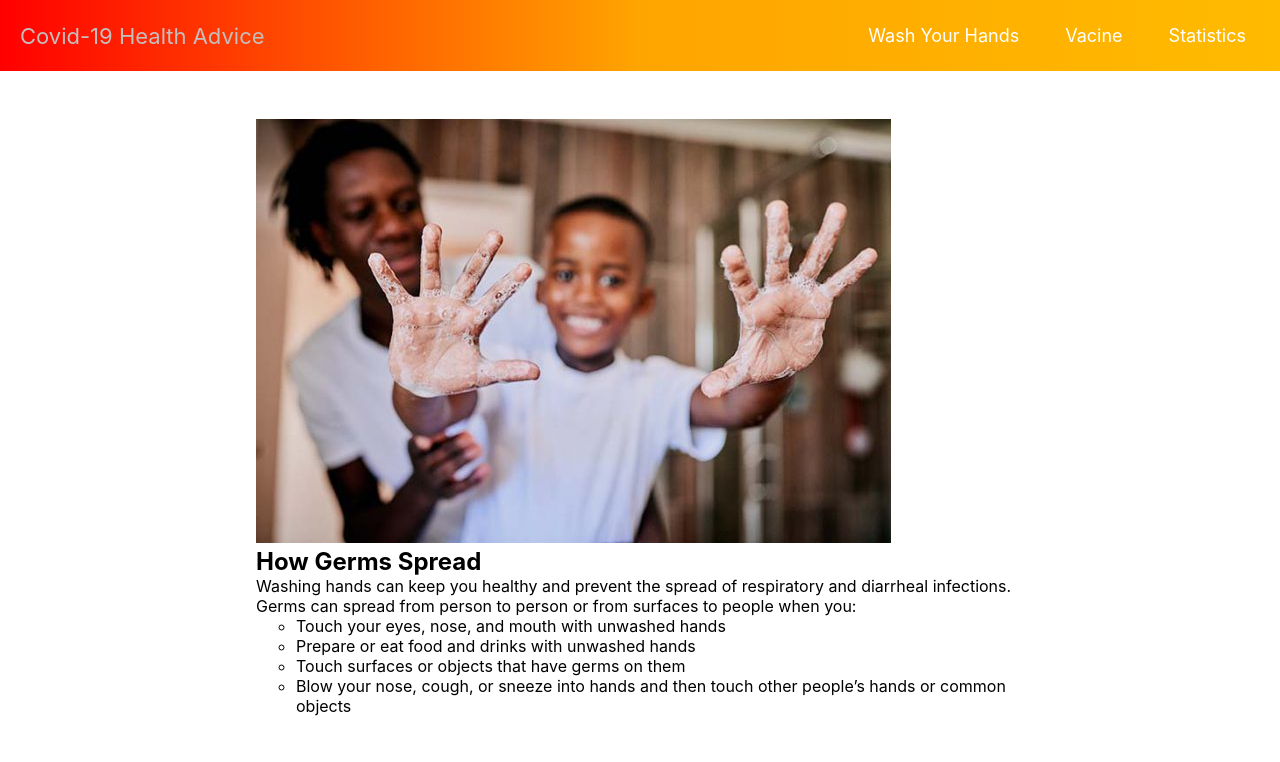
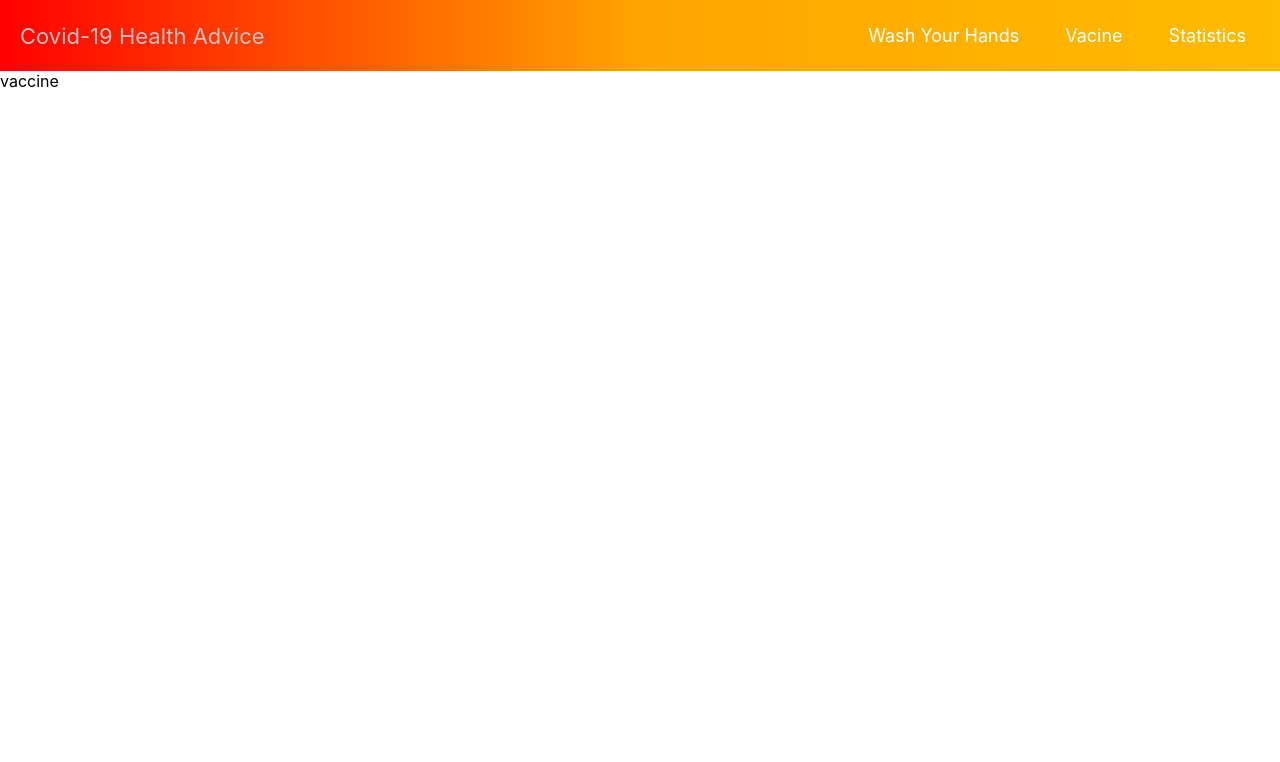
Before and after one commit to ebirdyx/wd-covid19, a React (Create React App) app: page /vaccine in a window 1280 px wide. Shown: the top 762 px of the page. Built offline with nearby package versions, Linux system fonts and the light colour scheme.

Commit message:
added react router

```diff
--- a/package.json
+++ b/package.json
@@ -8,6 +8,7 @@
     "@testing-library/user-event": "^13.5.0",
     "react": "^18.1.0",
     "react-dom": "^18.1.0",
+    "react-router-dom": "^6.3.0",
     "react-scripts": "5.0.1",
     "web-vitals": "^2.1.4"
   },
--- a/src/App.js
+++ b/src/App.js
@@ -1,13 +1,19 @@
 import logo from './logo.svg';
 import './App.css';
+import { Routes, Route, Link } from 'react-router-dom';
 import Navbar from './components/Navbar';
 import Advice from './pages/Advice';
+import Vaccine from './pages/Vaccine';
 
 function App() {
   return (
     <div className="App">
       <Navbar />
-      <Advice />
+
+      <Routes>
+        <Route path="/" element={<Advice />} />
+        <Route path="/vaccine" element={<Vaccine />} />
+      </Routes>
     </div>
   );
 }
--- a/src/index.js
+++ b/src/index.js
@@ -1,5 +1,6 @@
 import React from 'react';
 import ReactDOM from 'react-dom/client';
+import { BrowserRouter } from 'react-router-dom';
 import './index.css';
 import App from './App';
 import reportWebVitals from './reportWebVitals';
@@ -7,7 +8,9 @@ import reportWebVitals from './reportWebVitals';
 const root = ReactDOM.createRoot(document.getElementById('root'));
 root.render(
   <React.StrictMode>
-    <App />
+    <BrowserRouter>
+      <App />
+    </BrowserRouter>
   </React.StrictMode>
 );
 
--- /dev/null
+++ b/src/pages/Vaccine/index.jsx
@@ -0,0 +1,7 @@
+import './style.css';
+
+function Vaccine() {
+  return <div>vaccine</div>;
+}
+
+export default Vaccine;
```
Also changed, not shown: src/pages/Vaccine/style.css (added), 1 other file (tests, documents, lock files or other folders).
